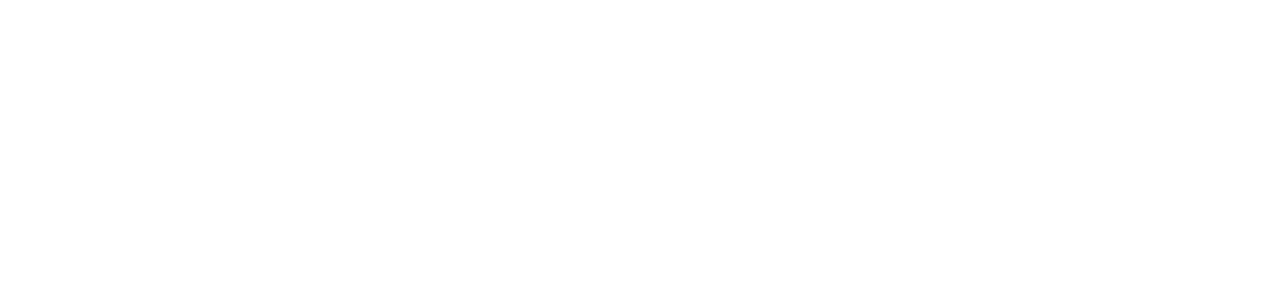
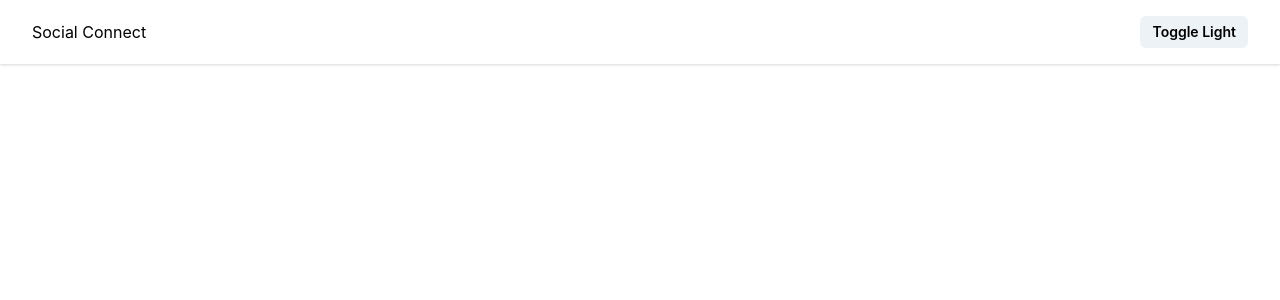
Before and after one commit to HarsimranBarki/codemancers-test, a React (Create React App) app: page / in a window 1280 px wide. Shown: the top 300 px of the page. Built offline with nearby package versions, Linux system fonts and the light colour scheme.

Commit message:
added navbar

```diff
--- a/src/App.js
+++ b/src/App.js
@@ -1,8 +1,13 @@
 import { ChakraProvider } from "@chakra-ui/react";
 import theme from "@chakra-ui/theme";
+import Navbar from "./components/Navbar";
 
 function App() {
-  return <ChakraProvider theme={theme}></ChakraProvider>;
+  return (
+    <ChakraProvider theme={theme}>
+      <Navbar />
+    </ChakraProvider>
+  );
 }
 
 export default App;
--- /dev/null
+++ b/src/components/Navbar.js
@@ -0,0 +1,23 @@
+import { Button } from "@chakra-ui/button";
+import { useColorMode, useColorModeValue } from "@chakra-ui/color-mode";
+import { Box, Container, Flex, Link } from "@chakra-ui/layout";
+import React from "react";
+
+export default function Navbar() {
+  const { colorMode, toggleColorMode } = useColorMode();
+  const bg = useColorModeValue("white", "gray.700");
+  const font = useColorModeValue("black", "white");
+  return (
+    <Box padding="4" bg={bg} shadow="base" color={font}>
+      <Container maxW="container.xl">
+        <Flex justifyContent="space-between" alignItems="center">
+          <Link href="/">Social Connect</Link>
+
+          <Button onClick={toggleColorMode} size="sm">
+            Toggle {colorMode === "light" ? "Dark" : "Light"}
+          </Button>
+        </Flex>
+      </Container>
+    </Box>
+  );
+}
```
